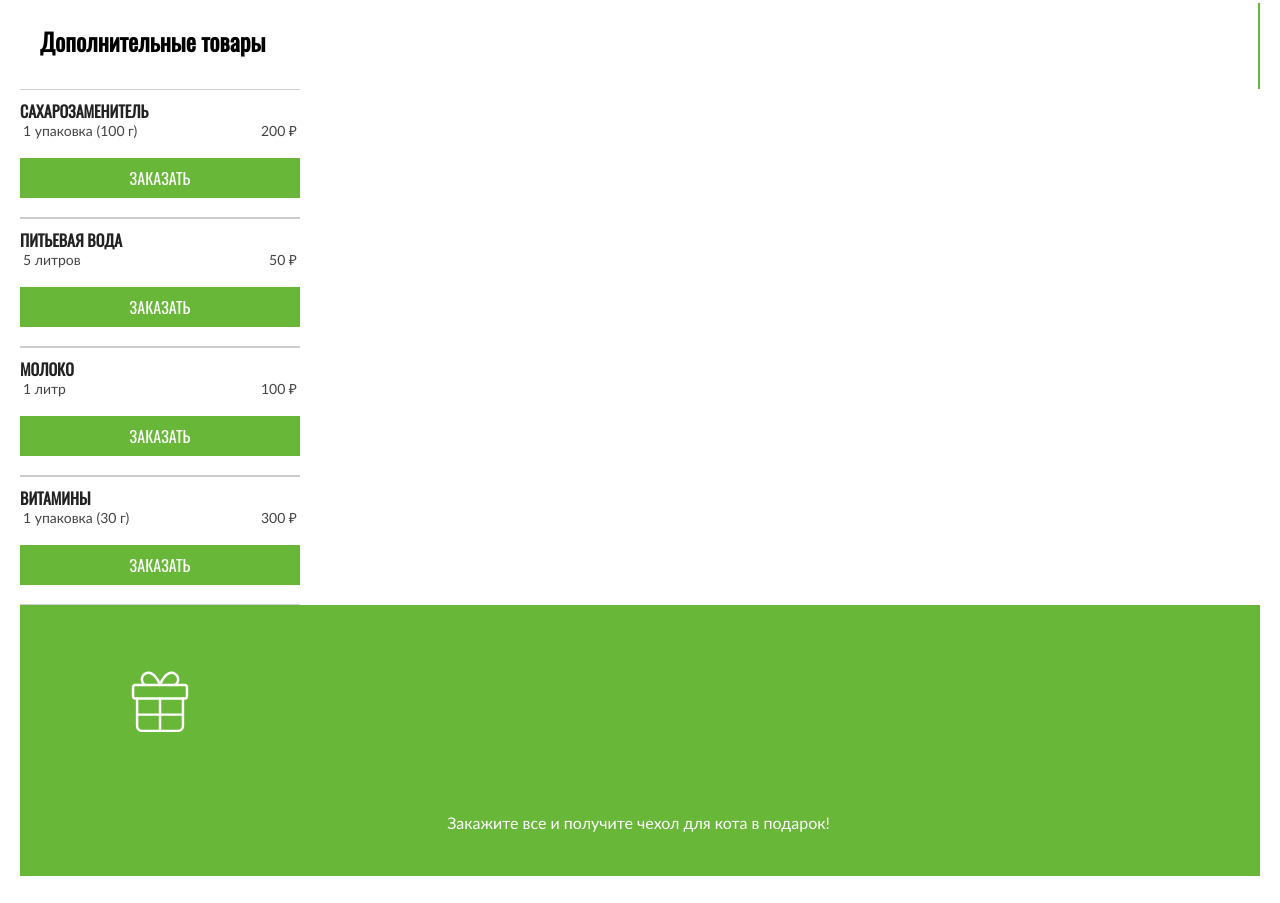
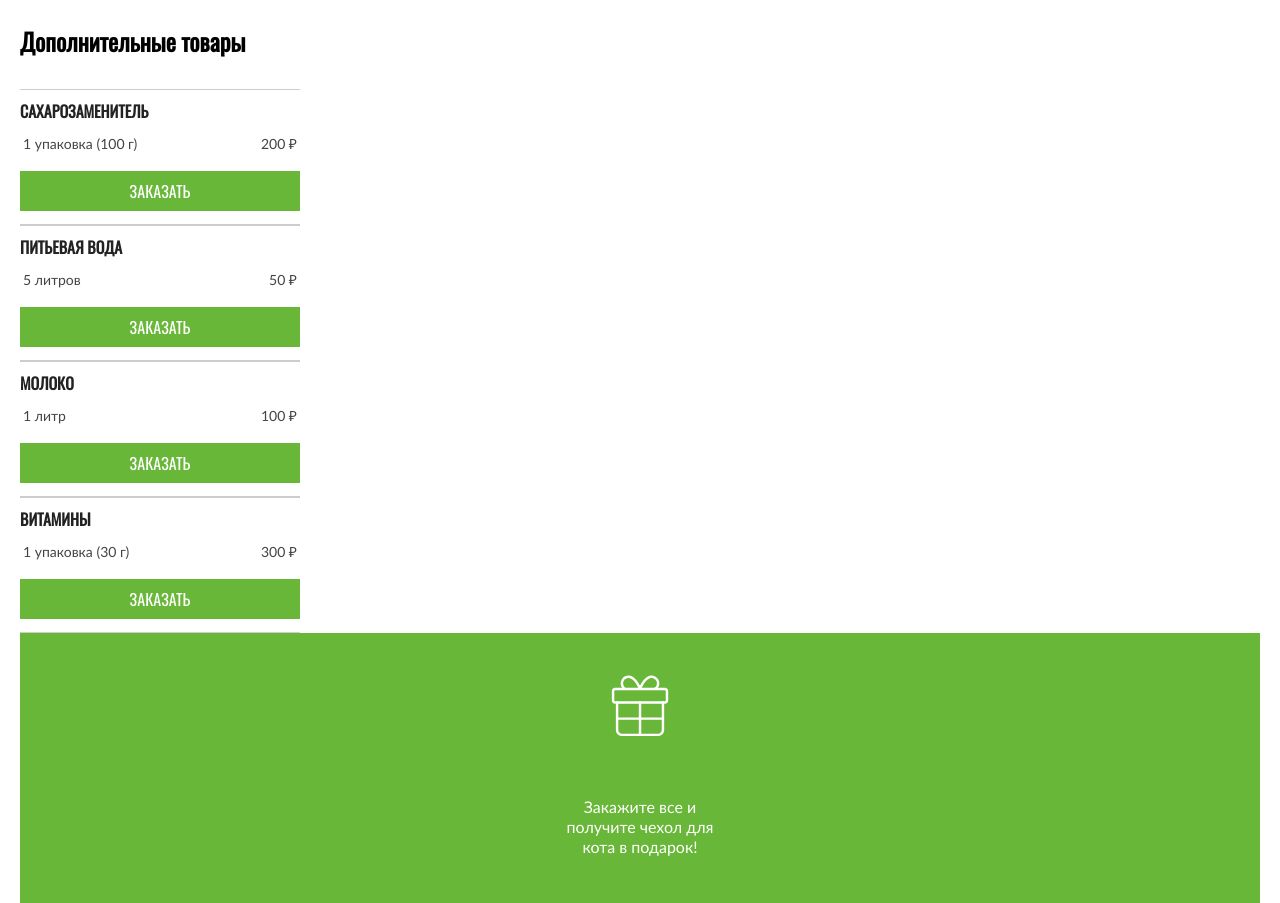
Before and after one commit to htmlacademy-adaptive/2252087-cat-energy-29, a website: page source/catalog.html in a window 1280 px wide. Shown: the part 4530-5433 px from the top of the page. Drawn offline with nearby package versions, Linux system fonts and the light colour scheme; files that its build step writes are made by us from their sources.

Commit message:
add paddings/margins for catalog page

```diff
--- a/source/catalog.html
+++ b/source/catalog.html
@@ -52,7 +52,7 @@
                     </tr>
                     <tr class="parameters__row">
                       <td class="parameters__cell">Цена</td>
-                      <td class="parameters__cell parameters__cell--value">700 ₽</td>
+                      <td class="parameters__cell parameters__cell--value">700 &#8381;</td>
                     </tr>
                   </table>
                 </div>
@@ -81,7 +81,7 @@
                     </tr>
                     <tr class="parameters__row">
                       <td class="parameters__cell">Цена</td>
-                      <td class="parameters__cell parameters__cell--value">1000 ₽</td>
+                      <td class="parameters__cell parameters__cell--value">1000 &#8381;</td>
                     </tr>
                   </table>
                 </div>
@@ -110,7 +110,7 @@
                     </tr>
                     <tr class="parameters__row">
                       <td class="parameters__cell">Цена</td>
-                      <td class="parameters__cell parameters__cell--value">700 ₽</td>
+                      <td class="parameters__cell parameters__cell--value">700 &#8381;</td>
                     </tr>
                   </table>
                 </div>
@@ -139,7 +139,7 @@
                     </tr>
                     <tr class="parameters__row">
                       <td class="parameters__cell">Цена</td>
-                      <td class="parameters__cell parameters__cell--value">1000 ₽</td>
+                      <td class="parameters__cell parameters__cell--value">1000 &#8381;</td>
                     </tr>
                   </table>
                 </div>
@@ -168,7 +168,7 @@
                     </tr>
                     <tr class="parameters__row">
                       <td class="parameters__cell">Цена</td>
-                      <td class="parameters__cell parameters__cell--value">400 ₽</td>
+                      <td class="parameters__cell parameters__cell--value">400 &#8381;</td>
                     </tr>
                   </table>
                 </div>
@@ -197,7 +197,7 @@
                     </tr>
                     <tr class="parameters__row">
                       <td class="parameters__cell">Цена</td>
-                      <td class="parameters__cell parameters__cell--value">700 ₽</td>
+                      <td class="parameters__cell parameters__cell--value">700 &#8381;</td>
                     </tr>
                   </table>
                 </div>
@@ -226,7 +226,7 @@
                     </tr>
                     <tr class="parameters__row">
                       <td class="parameters__cell">Цена</td>
-                      <td class="parameters__cell parameters__cell--value">500 ₽</td>
+                      <td class="parameters__cell parameters__cell--value">500 &#8381;</td>
                     </tr>
                   </table>
                 </div>
@@ -254,12 +254,12 @@
             <h3 class="additional__name">Сахарозаменитель</h3>
             <table class="additional__table table">
               <tr class="visually-hidden">
-                <th>1 упаковка (100 г)</th>
-                <th>200 ₽</th>
+                <th>Упаковка</th>
+                <th>Цена</th>
               </tr>
               <tr class="table__row">
                 <td class="table__items">1 упаковка (100 г)</td>
-                <td class="table__items table__items--value">200 ₽</td>
+                <td class="table__items table__items--value">200 &#8381;</td>
               </tr>
             </table>
             <a href="#" class="additional__link">заказать</a>
@@ -268,12 +268,12 @@
             <h3 class="additional__name">питьевая вода</h3>
             <table class="additional__table table">
               <tr class="visually-hidden">
-                <th>5 литров</th>
-                <th>50 ₽</th>
+                <th>Упаковка</th>
+                <th>Цена</th>
               </tr>
               <tr class="table__row">
                 <td class="table__items">5 литров</td>
-                <td class="table__items table__items--value">50 ₽</td>
+                <td class="table__items table__items--value">50 &#8381;</td>
               </tr>
             </table>
             <a href="#" class="additional__link">заказать</a>
@@ -282,12 +282,12 @@
             <h3 class="additional__name">молоко</h3>
             <table class="additional__table table">
               <tr class="visually-hidden">
-                <th>1 литр</th>
-                <th>100 ₽</th>
+                <th>Упаковка</th>
+                <th>Цена</th>
               </tr>
               <tr class="table__row">
                 <td class="table__items">1 литр</td>
-                <td class="table__items table__items--value">100 ₽</td>
+                <td class="table__items table__items--value">100 &#8381;</td>
               </tr>
             </table>
             <a href="#" class="additional__link">заказать</a>
@@ -296,12 +296,12 @@
             <h3 class="additional__name">витамины</h3>
             <table class="additional__table table">
               <tr class="visually-hidden">
-                <th>1 упаковка (30 г)</th>
-                <th>300 ₽</th>
+                <th>Упаковка</th>
+                <th>Цена</th>
               </tr>
               <tr class="table__row">
                 <td class="table__items">1 упаковка (30 г)</td>
-                <td class="table__items table__items--value">300 ₽</td>
+                <td class="table__items table__items--value">300 &#8381;</td>
               </tr>
             </table>
             <a href="#" class="additional__link">заказать</a>
--- a/source/sass/additional.scss
+++ b/source/sass/additional.scss
@@ -1,10 +1,7 @@
 .additional__title {
-  border-right: 2px solid $basic_green;
   margin: 0;
   padding-top: 26px;
-  padding-right: 74px;
   padding-bottom: 36px;
-  padding-left: 20px;
   font-size: 24px;
   line-height: 24px;
   color: $black;
@@ -19,13 +16,15 @@
 
 .additional__item {
   width: 280px;
+  padding-top: 13px;
+  padding-bottom: 13px;
   border-top: 1px solid $special_grey;
   border-bottom: 1px solid $special_grey;
 }
 
 .additional__name {
   margin: 0;
-  padding-top: 13px;
+  margin-bottom: 13px;
   font-size: 16px;
   line-height: 16px;
   color: $special_dark-grey-2;
@@ -41,7 +40,6 @@
   display: inline-block;
   width: 100%;
   margin-top: 17px;
-  margin-bottom: 19px;
   padding: 10px;
   font-size: 16px;
   line-height: 20px;
--- a/source/sass/gift.scss
+++ b/source/sass/gift.scss
@@ -1,21 +1,25 @@
 .gift {
+  display: flex;
+  flex-direction: column;
+  align-items: center;
+  padding-top: 35px;
+  padding-right: 20px;
+  padding-bottom: 35px;
+  padding-left: 20px;
   background-color: $basic_green;
   background-image: url("../img/content/cat__washing_machine.jpg");
   background-repeat: no-repeat;
 }
 
 .gift__img {
-  margin: 0;
-  padding-top: 58.91px;
-  padding-right: 101px;
-  padding-bottom: 48.02px;
-  padding-left: 101px;
+  max-width: 78px;
+  margin-bottom: 48.02px;
 }
 
 .gift__slogan {
-  padding-right: 61px;
+  max-width: 161px;
+  margin: 0;
   padding-bottom: 43.02px;
-  padding-left: 58px;
   font-size: 16px;
   line-height: 20px;
   color: $white;
```
